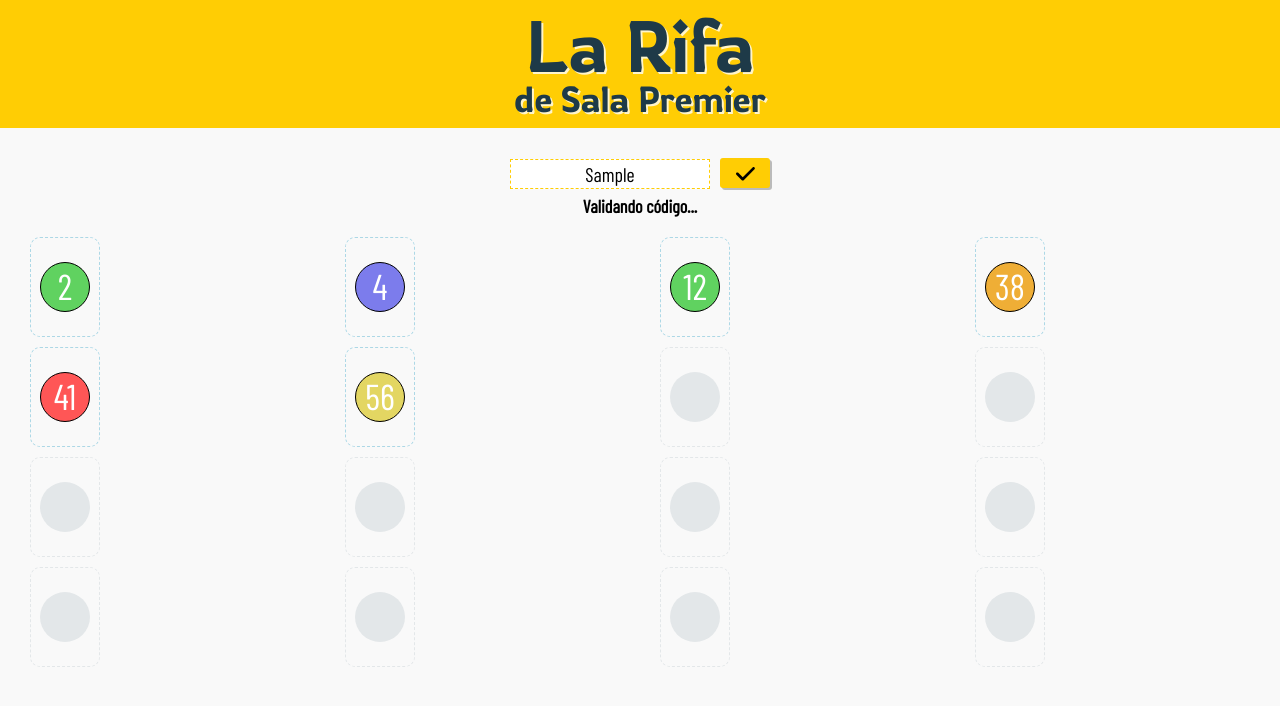
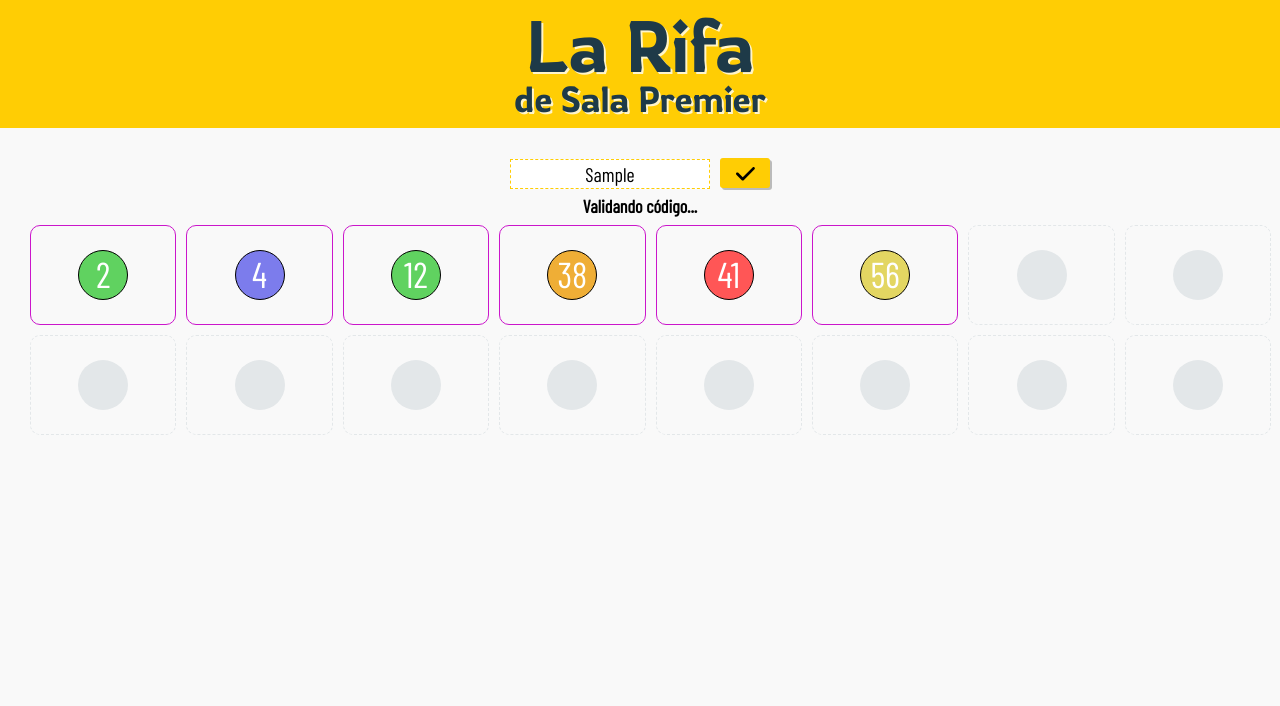
Before and after one commit to domindez/tombola, a React (Create React App) app: page / in a window 1280 px wide. Both pictures are taken after typing "Sample" into the empty fields and a click on the button 745 px from the left and 173 px from the top of the page. Shown: the top 706 px of the page. Built offline with nearby package versions, Linux system fonts and the light colour scheme; no server answers.

Commit message:
refactor

```diff
--- a/src/components/CodeForm.tsx
+++ b/src/components/CodeForm.tsx
@@ -1,35 +1,15 @@
-import React, { useState } from 'react'
+import React, { SetStateAction, useState } from 'react'
 import { FontAwesomeIcon } from '@fortawesome/react-fontawesome'
 import { faCheck } from '@fortawesome/free-solid-svg-icons'
+import '../sass/CodeForm.scss'
 
 interface Props {
-	barName: string
+	sendCode: React.FormEventHandler<HTMLFormElement>
+	setCode: React.Dispatch<SetStateAction<string>>
+	code: string
 }
 
-const CodeForm = ({ barName }: Props) => {
-	const [code, setCode] = useState('')
-	const [loading, setLoading] = useState(false)
-	const bar = barName
-
-	const sendCode = async (e: React.FormEvent<HTMLFormElement>) => {
-		setLoading(true)
-		e.preventDefault()
-		const response = await fetch('http://localhost:4000/api/newcode', {
-			method: 'POST',
-			headers: {
-				'Content-Type': 'application/json',
-			},
-			body: JSON.stringify({ code, bar }),
-		})
-
-		const data = await response.json()
-		setCode('')
-		console.log(code)
-
-		console.log('data :>> ', data)
-		setLoading(false)
-	}
-
+const CodeForm = ({ sendCode, setCode, code }: Props) => {
 	return (
 		<>
 			<form onSubmit={sendCode} className='new-code-form'>
@@ -48,7 +28,6 @@ const CodeForm = ({ barName }: Props) => {
 					<FontAwesomeIcon icon={faCheck} />
 				</button>
 			</form>
-			{loading && <h3 className='input-msg'>Validando código...</h3>}
 		</>
 	)
 }
--- a/src/components/Game.tsx
+++ b/src/components/Game.tsx
@@ -1,6 +1,7 @@
-import React from 'react'
+import React, { useState } from 'react'
 import '../sass/Game.scss'
 import CodeForm from './CodeForm'
+import Loading from './Loading'
 import TicketsArea from './TicketsArea'
 
 interface Props {
@@ -8,9 +9,36 @@ interface Props {
 }
 
 const Game = ({ barName }: Props) => {
+	const [code, setCode] = useState('')
+	const [loading, setLoading] = useState(false)
+
+	const sendCode = async (e: React.FormEvent<HTMLFormElement>) => {
+		setLoading(true)
+		e.preventDefault()
+		const response = await fetch('http://localhost:4000/api/newcode', {
+			method: 'POST',
+			headers: {
+				'Content-Type': 'application/json',
+			},
+			body: JSON.stringify({ code, barName }),
+		})
+
+		const data = await response.json()
+		setCode('')
+		console.log(code)
+
+		console.log('data :>> ', data)
+		setLoading(false)
+	}
+
 	return (
 		<div className='game-container'>
-			<CodeForm barName={barName} />
+			<CodeForm
+				sendCode={(e) => sendCode(e)}
+				setCode={setCode}
+				code={code}
+			/>
+			<Loading loading={loading}/>
 			<TicketsArea />
 		</div>
 	)
--- /dev/null
+++ b/src/components/Loading.tsx
@@ -0,0 +1,19 @@
+import React from 'react'
+
+interface Props {
+	loading: boolean
+}
+
+const Loading = ({ loading }: Props) => {
+	return (
+		<>
+			{loading ? (
+				<h3 className='input-msg'>Validando código...</h3>
+			) : (
+				<h3 className='input-msg'></h3>
+			)}
+		</>
+	)
+}
+
+export default Loading
--- a/src/components/TicketsArea.tsx
+++ b/src/components/TicketsArea.tsx
@@ -3,6 +3,9 @@ import Ticket from './Ticket'
 import '../sass/TicketsArea.scss'
 
 const TicketsArea = () => {
+
+
+
 	return (
 		<div className='tickets-area'>
 			<Ticket ticketNumber={2} />
--- /dev/null
+++ b/src/sass/CodeForm.scss
@@ -0,0 +1,38 @@
+@use 'variables';
+@use 'mixins';
+
+form {
+  @include mixins.centrate();
+  flex-direction: row;
+  gap: 10px;
+
+  .code-input {
+    height: 30px;
+    width: 200px;
+    text-align: center;
+    font-size: 1.1em;
+    border: dashed 1px variables.$primaryColor;
+
+    &:focus {
+      outline-color: variables.$primaryColor;
+    }
+  }
+
+  button {
+    font-size: 1.2em;
+    border-radius: 3px;
+    box-shadow: 2px 2px 0px #00000040;
+    height: 30px;
+    width: 50px;
+    margin-bottom: 2px;
+    color: black;
+    border: none;
+    cursor: pointer;
+    background-color: variables.$primaryColor;
+    transition: 0.3s;
+
+    &:active {
+      box-shadow: none;
+    }
+  }
+}
--- a/src/sass/Game.scss
+++ b/src/sass/Game.scss
@@ -5,43 +5,9 @@
 	@include mixins.centrate();
 	padding: 30px 10px;
 
-	form {
-		@include mixins.centrate();
-		flex-direction: row;
-		gap: 10px;
-
-		.code-input {
-			height: 30px;
-			width: 200px;
-			text-align: center;
-			font-size: 1.1em;
-			border: dashed 1px variables.$primaryColor;
-
-			&:focus {
-				outline-color: variables.$primaryColor;
-			}
-		}
-
-		button {
-			font-size: 1.2em;
-			border-radius: 3px;
-			box-shadow: 2px 2px 0px #00000040;
-			height: 30px;
-			width: 50px;
-			margin-bottom: 2px;
-			color: black;
-			border: none;
-			cursor: pointer;
-			background-color: variables.$primaryColor;
-			transition: 0.3s;
-
-			&:active {
-				box-shadow: none;
-			}
-		}
+	.input-msg {
+		height: 10px;
+		margin-top: 5px;
+		font-size: 1em;
 	}
-  .input-msg{
-    margin-top: 5px;
-    font-size: 1em;
-  }
 }
--- a/src/sass/Ticket.scss
+++ b/src/sass/Ticket.scss
@@ -2,9 +2,9 @@
 
 .ticket {
 	@include mixins.centrate();
-	width: 70px;
+	width: 100%;
 	height: 100px;
-	border: 1px dashed lightblue;
+	border: 1px solid rgb(203, 22, 203);
 	border-radius: 10px;
 
 	&__number {
@@ -16,13 +16,17 @@
 		color: white;
 		padding-top: 1px;
 		border-radius: 50%;
-    border: 1px solid black;
+		border: 1px solid black;
 	}
 }
 
+.empty-ticket {
+	border: 1px dashed #e3e7e9;
+}
+
 .empty {
-  background-color: #e3e7e9;
-  border: none;
+	background-color: #e3e7e9;
+	border: none;
 }
 
 .red {
@@ -43,8 +47,3 @@
 .orange {
 	background-color: rgb(239, 174, 54);
 }
-
-.empty-ticket{
-    border: 1px dashed #e3e7e9;
-
-}
--- a/src/sass/TicketsArea.scss
+++ b/src/sass/TicketsArea.scss
@@ -3,7 +3,14 @@
 	padding: 20px;
 	gap: 10px;
 	display: grid;
-  grid-template-columns: 25% 25% 25% 25%;
-  justify-content: space-evenly;
+	grid-template-columns: 25% 25% 25% 25%;
+	justify-content: space-evenly;
 
+	@media (min-width: 700px) {
+		grid-template-columns: 20% 20% 20% 20% 20%;
+	}
+
+	@media (min-width: 1000px) {
+		grid-template-columns: 12% 12% 12% 12% 12% 12% 12% 12%;
+	}
 }
```
Also changed, not shown: 1 other file (tests, documents, lock files or other folders).
